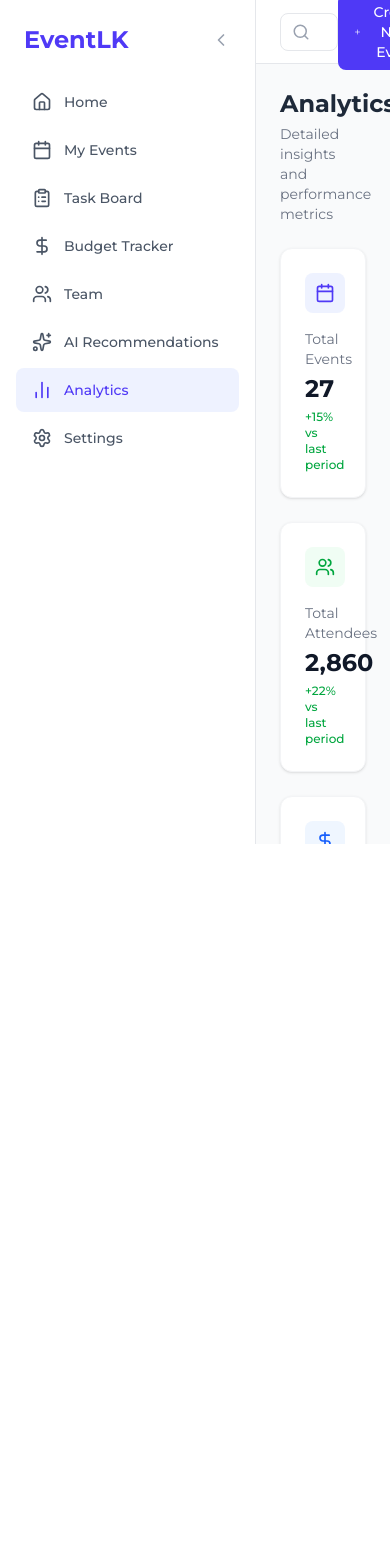
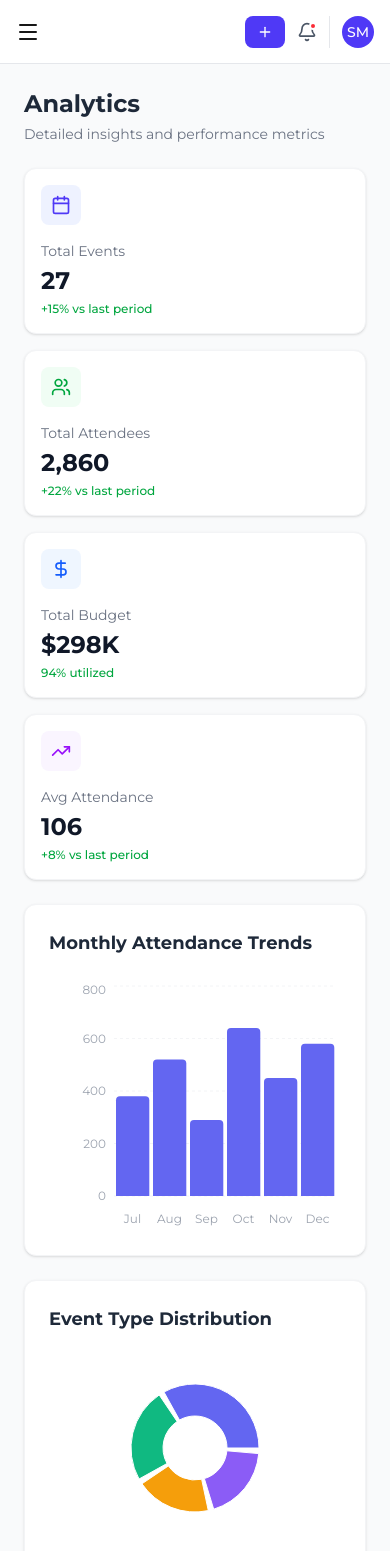
Before and after one commit to muhamed-zumair/Project-Eventlk, a Next.js app in the folder frontend/: page /analytics in a window 390 px wide. Shown: the top 1551 px of the page. Before the commit the page ends 844 px from the top, so only its background shows below. Built offline with nearby package versions, Linux system fonts and the light colour scheme.

Commit message:
feat: add mobile responsiveness

```diff
--- a/frontend/src/app/(dashboard)/ai-recommendations/page.tsx
+++ b/frontend/src/app/(dashboard)/ai-recommendations/page.tsx
@@ -70,7 +70,7 @@ const ImpactBadge = ({ impact }: { impact: string }) => {
 
 export default function AIRecommendationsPage() {
   return (
-    <div className="space-y-6">
+    <div className="space-y-6 px-4 py-6 md:p-8">
       {/* Header */}
       <div>
         <div className="flex items-center gap-2 text-indigo-600 mb-1">
@@ -81,11 +81,11 @@ export default function AIRecommendationsPage() {
       </div>
 
       {/* Recommendations Grid */}
-      <div className="grid grid-cols-1 lg:grid-cols-2 gap-6">
+      <div className="grid grid-cols-1 sm:grid-cols-2 lg:grid-cols-4 gap-4">
         {recommendations.map((rec) => (
           <div
             key={rec.id}
-            className="bg-white p-6 rounded-xl border border-gray-100 shadow-sm hover:shadow-md transition-all duration-200"
+            className="bg-white p-5 md:p-6 rounded-xl border border-gray-100 shadow-sm hover:shadow-md transition-all duration-200"
           >
             {/* Card Header */}
             <div className="flex justify-between items-start mb-4">
@@ -109,7 +109,7 @@ export default function AIRecommendationsPage() {
             </div>
 
             {/* Action Button */}
-            <button className="flex items-center gap-2 text-indigo-600 text-sm font-bold hover:text-indigo-800 transition group">
+            <button className="flex items-center gap-2 text-indigo-600 text-sm font-bold hover:text-indigo-800 transition group whitespace-nowrap">
               Apply Recommendation
               <ArrowRight size={16} className="transition-transform group-hover:translate-x-1" />
             </button>
--- a/frontend/src/app/(dashboard)/analytics/page.tsx
+++ b/frontend/src/app/(dashboard)/analytics/page.tsx
@@ -55,9 +55,9 @@ export default function AnalyticsPage() {
       </div>
 
       {/* Top Stats Cards */}
-      <div className="grid grid-cols-1 md:grid-cols-2 lg:grid-cols-4 gap-6">
+      <div className="grid grid-cols-1 sm:grid-cols-2 lg:grid-cols-4 gap-4 md:gap-6">
         {stats.map((stat, index) => (
-          <div key={index} className="bg-white p-6 rounded-xl border border-gray-100 shadow-sm">
+          <div key={index} className="bg-white p-4 md:p-6 rounded-xl border border-gray-100 shadow-sm">
             <div className={`w-10 h-10 rounded-lg flex items-center justify-center mb-4 ${stat.color}`}>
               <stat.icon size={20} />
             </div>
@@ -74,7 +74,7 @@ export default function AnalyticsPage() {
         {/* Monthly Attendance Trends */}
         <div className="bg-white p-6 rounded-xl border border-gray-100 shadow-sm">
           <h3 className="text-lg font-bold text-gray-800 mb-6">Monthly Attendance Trends</h3>
-          <div className="h-[300px] w-full">
+          <div className="h-[250px] md:h-[300px] w-full">
             <ResponsiveContainer width="100%" height="100%">
               <BarChart data={barData}>
                 <CartesianGrid strokeDasharray="3 3" vertical={false} stroke="#f3f4f6" />
@@ -90,15 +90,15 @@ export default function AnalyticsPage() {
         {/* Event Type Distribution */}
         <div className="bg-white p-6 rounded-xl border border-gray-100 shadow-sm">
           <h3 className="text-lg font-bold text-gray-800 mb-6">Event Type Distribution</h3>
-          <div className="h-[300px] w-full flex items-center justify-center">
-            <ResponsiveContainer width="100%" height="100%">
+          <div className="h-[250px] md:h-[300px] w-full flex items-center justify-center">
+            <ResponsiveContainer width="100%" height="95%">
               <PieChart>
                 <Pie
                   data={pieData}
                   cx="50%"
                   cy="50%"
-                  innerRadius={60}
-                  outerRadius={100}
+                  innerRadius="40%"   // previously 60
+                  outerRadius="80%"   // previously 100
                   paddingAngle={5}
                   dataKey="value"
                 >
@@ -108,11 +108,12 @@ export default function AnalyticsPage() {
                 </Pie>
                 <Tooltip />
                 <Legend
-                  layout="vertical"
-                  verticalAlign="middle"
-                  align="right"
+                  layout="horizontal"
+                  verticalAlign="bottom"
+                  align="center"
                   iconType="circle"
                   iconSize={8}
+                  wrapperStyle={{ paddingTop: '20px' }}
                 />
               </PieChart>
             </ResponsiveContainer>
@@ -123,7 +124,7 @@ export default function AnalyticsPage() {
       {/* Bottom Row: Line Chart */}
       <div className="bg-white p-6 rounded-xl border border-gray-100 shadow-sm">
         <h3 className="text-lg font-bold text-gray-800 mb-6">Budget vs Spending Trends</h3>
-        <div className="h-[300px] w-full">
+        <div className="h-[250px] md:h-[300px] w-full">
           <ResponsiveContainer width="100%" height="100%">
             <LineChart data={lineData}>
               <CartesianGrid strokeDasharray="3 3" vertical={false} stroke="#f3f4f6" />
--- a/frontend/src/app/(dashboard)/budget/page.tsx
+++ b/frontend/src/app/(dashboard)/budget/page.tsx
@@ -51,7 +51,7 @@ export default function BudgetPage() {
       </div>
 
       {/* Top Summary Cards */}
-      <div className="grid grid-cols-1 md:grid-cols-3 gap-6">
+      <div className="grid grid-cols-1 sm:grid-cols-2 lg:grid-cols-4 gap-4">
         {/* Card 1: Total Budget */}
         <div className="bg-white p-6 rounded-xl border border-gray-100 shadow-sm flex items-start gap-4">
           <div className="p-3 bg-blue-50 text-blue-600 rounded-lg">
--- a/frontend/src/app/(dashboard)/events/page.tsx
+++ b/frontend/src/app/(dashboard)/events/page.tsx
@@ -87,7 +87,7 @@ export default function MyEventsPage() {
       </div>
 
       {/* Events Grid */}
-      <div className="grid grid-cols-1 md:grid-cols-2 gap-6">
+      <div className="grid grid-cols-1 sm:grid-cols-2 lg:grid-cols-4 gap-4">
         {events.map((event) => (
           <div
             key={event.id}
--- a/frontend/src/app/(dashboard)/layout.tsx
+++ b/frontend/src/app/(dashboard)/layout.tsx
@@ -1,3 +1,6 @@
+"use client";
+
+import { useState, useEffect } from "react"; // 1. Added useEffect here
 import Sidebar from "@/components/Sidebar";
 import Topbar from "@/components/Topbar";
 
@@ -6,16 +9,33 @@ export default function DashboardLayout({
 }: {
   children: React.ReactNode;
 }) {
+  const [isSidebarOpen, setIsSidebarOpen] = useState(false);
+
+  // 2. Added the logic to lock/unlock body scroll
+  useEffect(() => {
+    if (isSidebarOpen) {
+      document.body.style.overflow = "hidden";
+    } else {
+      document.body.style.overflow = "auto";
+    }
+
+    // Cleanup: resets overflow when component unmounts
+    return () => {
+      document.body.style.overflow = "auto";
+    };
+  }, [isSidebarOpen]);
+
+  const toggleSidebar = () => {
+    setIsSidebarOpen((prev) => !prev);
+  };
+
   return (
-    <div className="flex h-screen bg-gray-50 font-sans">
-      {/* Sidebar - Fixed width */}
-      <Sidebar />
+    <div className="flex min-h-screen bg-gray-50 font-sans">
+      <Sidebar isOpen={isSidebarOpen} toggleSidebar={toggleSidebar} />
 
-      {/* Main Content Area */}
       <div className="flex-1 flex flex-col overflow-hidden">
-        <Topbar />
+        <Topbar toggleSidebar={toggleSidebar} />
 
-        {/* Scrollable Page Content */}
         <main className="flex-1 overflow-y-auto p-6">
           {children}
         </main>
--- a/frontend/src/app/(dashboard)/settings/page.tsx
+++ b/frontend/src/app/(dashboard)/settings/page.tsx
@@ -4,7 +4,7 @@ import { useState } from "react";
 import { User, Bell, Lock, Globe, Moon, Shield, Laptop, Smartphone } from "lucide-react";
 
 // Reusable Toggle Component
-const Toggle = ({ defaultChecked }) => {
+const Toggle = ({ defaultChecked }: { defaultChecked: boolean }) => {
   const [isChecked, setIsChecked] = useState(defaultChecked);
   return (
     <button
--- a/frontend/src/app/components/Sidebar.tsx
+++ b/frontend/src/app/components/Sidebar.tsx
@@ -6,6 +6,7 @@ import {
   Home, Calendar, ClipboardList, DollarSign, Users,
   Sparkles, BarChart2, Settings, ChevronLeft
 } from "lucide-react";
+import { useState } from "react";
 
 const navItems = [
   { name: "Home", href: "/dashboard", icon: Home },
@@ -18,25 +19,53 @@ const navItems = [
   { name: "Settings", href: "/settings", icon: Settings },
 ];
 
-export default function Sidebar() {
+interface SidebarProps {
+  isOpen: boolean;
+  toggleSidebar: () => void;
+}
+
+export default function Sidebar({ isOpen, toggleSidebar }: SidebarProps) {
   const pathname = usePathname();
 
   return (
-    <div className="w-64 bg-white border-r border-gray-200 flex flex-col">
+    <>
+      {/* Backdrop (mobile only) */}
+      {isOpen && (
+        <div
+          className="fixed inset-0 bg-black/50 z-40 md:hidden"
+          onClick={toggleSidebar}
+        />
+      )}
+
+      <aside
+        className={`
+          fixed inset-y-0 left-0 z-50 w-64 bg-white border-r border-gray-200 flex flex-col
+          transform transition-transform duration-300
+          ${isOpen ? "translate-x-0" : "-translate-x-full"}
+          md:relative md:translate-x-0
+        `}
+      >
         <div className="p-6 flex items-center justify-between">
           <h1 className="text-2xl font-bold text-indigo-600">EventLK</h1>
-        <button className="text-gray-400 hover:text-gray-600">
+          <button
+            className="text-gray-400 hover:text-gray-600 md:hidden"
+            onClick={toggleSidebar}
+          >
             <ChevronLeft size={20} />
           </button>
         </div>
 
         <nav className="flex-1 px-4 space-y-1">
           {navItems.map((item) => {
-          const isActive = pathname === item.href || (item.href !== "/" && pathname.startsWith(item.href));
+            const isActive =
+              pathname === item.href ||
+              (item.href !== "/" && pathname.startsWith(item.href));
+
             return (
               <Link
                 key={item.name}
                 href={item.href}
+                onClick={toggleSidebar}
                 className={`flex items-center gap-3 px-4 py-3 text-sm font-medium rounded-lg transition-colors ${
                   isActive
                     ? "bg-indigo-50 text-indigo-600"
@@ -49,6 +78,7 @@ export default function Sidebar() {
             );
           })}
         </nav>
-    </div>
+      </aside>
+    </>
   );
 }
--- a/frontend/src/app/components/Topbar.tsx
+++ b/frontend/src/app/components/Topbar.tsx
@@ -1,23 +1,40 @@
-import { Search, Plus, Bell } from "lucide-react";
+import { Search, Plus, Bell, MenuIcon } from "lucide-react";
 
-export default function Topbar() {
+interface TopbarProps {
+  toggleSidebar: () => void;
+}
+
+export default function Topbar({ toggleSidebar }: TopbarProps) {
   return (
-    <header className="bg-white border-b border-gray-200 h-16 flex items-center justify-between px-6">
+    <header className="bg-white border-b border-gray-200 h-16 flex items-center justify-between px-4 md:px-6">
+
+  {/* Left section */}
+  <div className="flex items-center gap-3 flex-1">
+    <button className="md:hidden" onClick={toggleSidebar}>
+      <MenuIcon />
+    </button>
+
     {/* Search */}
-      <div className="relative w-96">
-        <Search className="absolute left-3 top-1/2 -translate-y-1/2 text-gray-400" size={18} />
+    <div className="relative hidden sm:block w-full max-w-md">
+      <Search
+        className="absolute left-3 top-1/2 -translate-y-1/2 text-gray-400"
+        size={18}
+      />
       <input
         type="text"
-          placeholder="Search events, tasks, or team members..."
+        placeholder="Search..."
         className="w-full pl-10 pr-4 py-2 border border-gray-200 rounded-lg focus:outline-none focus:ring-2 focus:ring-indigo-500 text-sm"
       />
     </div>
+  </div>
 
   {/* Right Actions */}
-      <div className="flex items-center gap-4">
-        <button className="flex items-center gap-2 bg-indigo-600 text-white px-4 py-2 rounded-lg text-sm font-medium hover:bg-indigo-700 transition">
+  <div className="flex items-center gap-3 md:gap-4">
+
+    {/* Hide text on small screens */}
+    <button className="flex items-center gap-2 bg-indigo-600 text-white px-3 md:px-4 py-2 rounded-lg text-sm font-medium hover:bg-indigo-700 transition">
       <Plus size={16} />
-          Create New Event
+      <span className="hidden md:inline">Create New Event</span>
     </button>
 
     <div className="relative">
@@ -25,15 +42,17 @@ export default function Topbar() {
       <span className="absolute top-0 right-0 w-2 h-2 bg-red-500 rounded-full border-2 border-white"></span>
     </div>
 
-        <div className="flex items-center gap-3 border-l pl-4 border-gray-200">
-          <div className="text-right hidden sm:block">
+    {/* Hide name on small screens */}
+    <div className="flex items-center gap-3 border-l pl-3 md:pl-4 border-gray-200">
+      <div className="text-right hidden md:block">
         <p className="text-sm font-medium text-gray-900">Sarah Mitchell</p>
         <p className="text-xs text-gray-500">Chairperson</p>
       </div>
-          <div className="w-9 h-9 bg-indigo-600 rounded-full flex items-center justify-center text-white font-medium text-sm">
+      <div className="w-8 h-8 md:w-9 md:h-9 bg-indigo-600 rounded-full flex items-center justify-center text-white font-medium text-sm">
         SM
       </div>
     </div>
+
   </div>
 </header>
   );
```
Also changed, not shown: 1 other file (tests, documents, lock files or other folders). Lines whose indentation alone changed are shown as unchanged.
